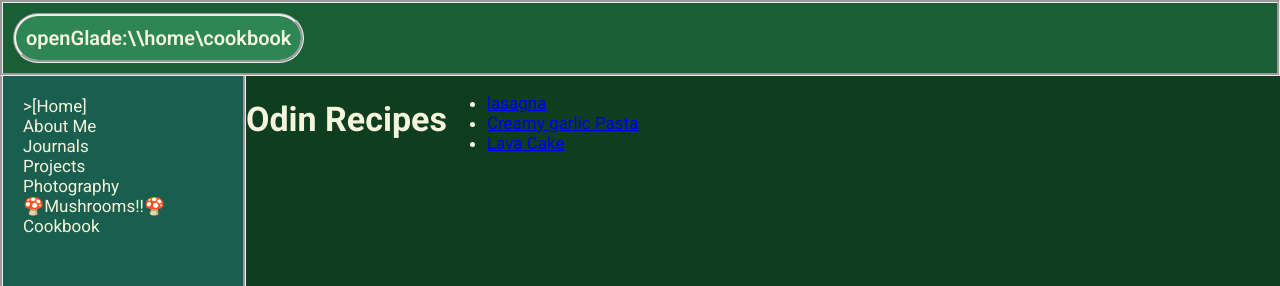
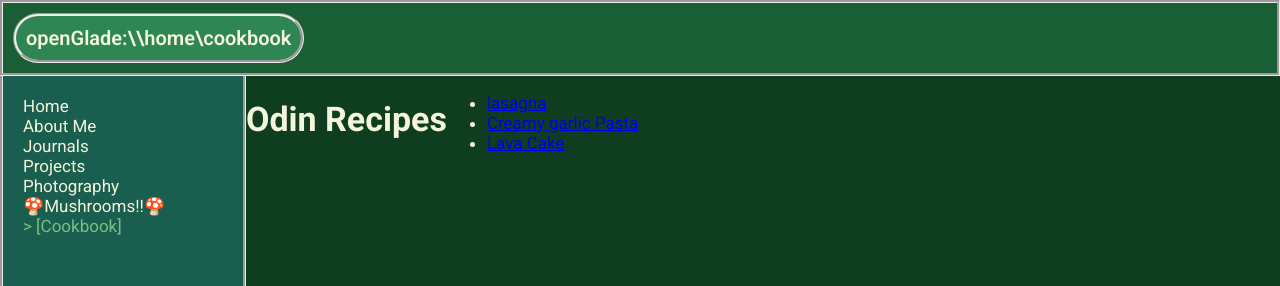
Before and after one commit to CIN-DEV-netizen/neocity-website, a plain HTML site: page recipies/recipies-toc.html in a window 1280 px wide. Shown: the top 286 px of the page. Drawn offline with Linux system fonts and the light colour scheme.

Commit message:
Highlight current page in navbar and style it for better visibility

```diff
--- a/recipies/recipies-toc.html
+++ b/recipies/recipies-toc.html
@@ -13,14 +13,14 @@
 
    <div class="organizer-h">
      <div id="nav-bar">
-        <div>&gt;[Home]</div>
+        <div>Home</div>
         <div><a href="#">About Me</a>
             <div><a href="#">Journals</a></div>
         </div>
         <div><a href="#">Projects</a>
             <div><a href="#">Photography</a></div>
             <div><a href="#">🍄Mushrooms!!🍄</a></div>
-            <div><a href="#">Cookbook</a></div>
+            <div class="current-page">&gt; [Cookbook]</div>
         </div>
     </div>
 
--- a/stylesheets/recipies-toc.css
+++ b/stylesheets/recipies-toc.css
@@ -46,6 +46,10 @@ body {
     color: beige;
 }
 
+.current-page {
+    color: #7DBF82;
+}
+
 .organizer-h {
     display: flex;
     flex-direction: row;
```
